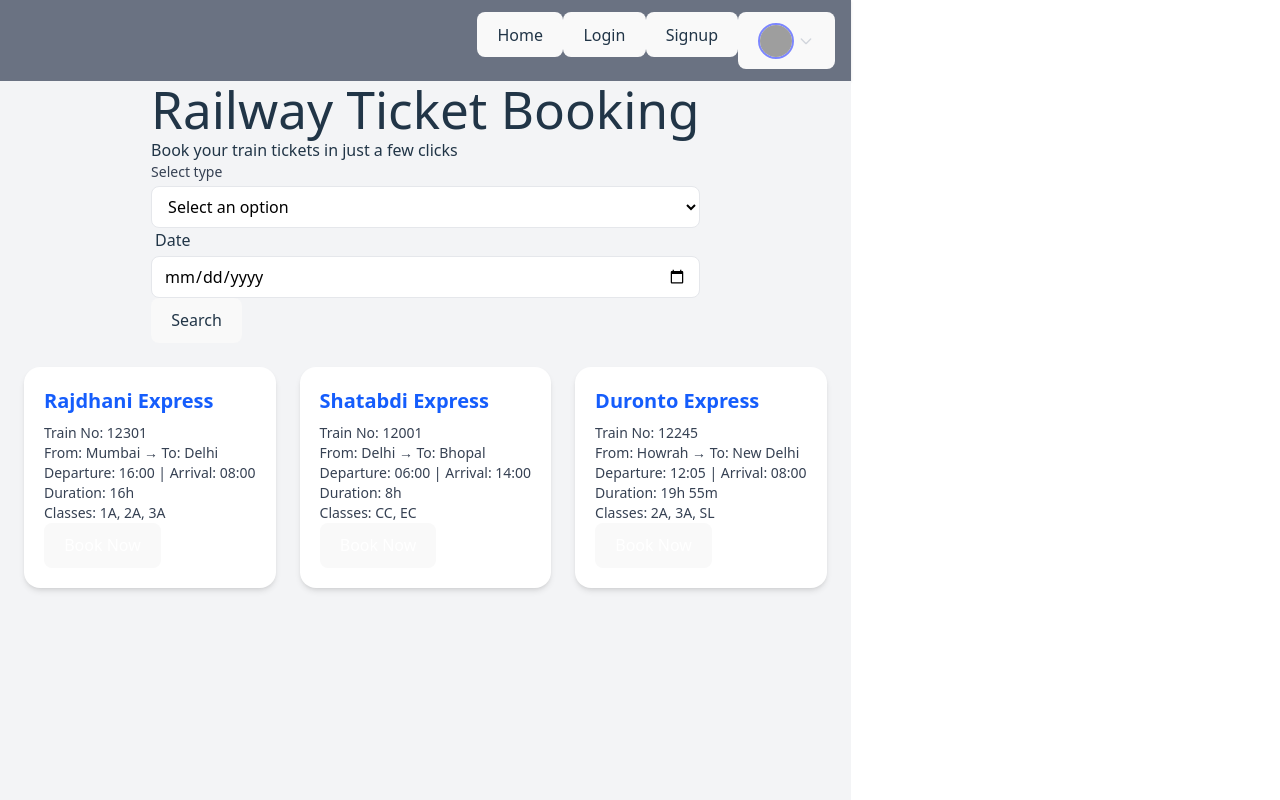
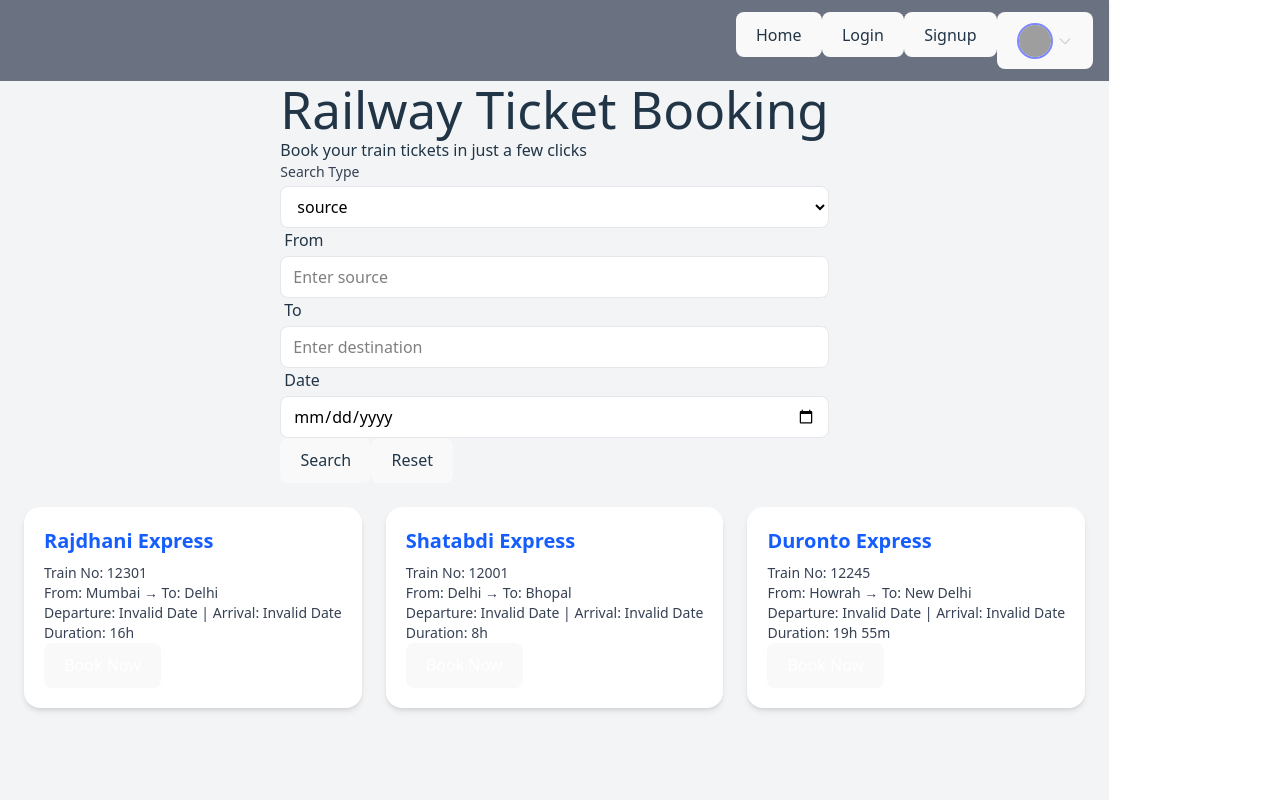
Before and after one commit to santoshmethre22/Rail_way, a React (Vite) app in the folder frontend/: page / in a window 1280 px wide. Shown: the top 800 px of the page. Built offline with nearby package versions, Linux system fonts and the light colour scheme; grey boxes are pictures that could not be loaded.

Commit message:
train search component change

```diff
--- a/frontend/src/components/Search.jsx
+++ b/frontend/src/components/Search.jsx
@@ -1,35 +1,57 @@
-import React, { useState } from 'react';
+import React, { useState } from "react";
 import { Input, Select } from "./index.js";
+import { useNavigate } from "react-router-dom";
+import trainService from "../server/trainService.js";
 
 const RailwaySearch = () => {
-  const [trainName, setTrainName] = useState('');
-  const [source, setSource] = useState('');
-  const [destination, setDestination] = useState('');
-  const [trainNumber, setTrainNumber] = useState('');
-  const [travelDate, setTravelDate] = useState('');
-  const [selectType, setSelecttype] = useState("source");
+
+
+  const navigate=useNavigate()
+  const [name, setTrainName] = useState("");
+  const [source, setSource] = useState("");
+  const [destination, setDestination] = useState("");
+  const [number, setTrainNumber] = useState("");
+  const [departureDate, setDepartureDate] = useState("");
+  const [type, setType] = useState("source");
+
+  const train=[];
 
   const resetForm = () => {
-    setTrainName('');
-    setSource('');
-    setDestination('');
-    setTrainNumber('');
-    setTravelDate('');
+    setTrainName("");
+    setSource("");
+    setDestination("");
+    setTrainNumber("");
+    setDepartureDate("");
+    setType("source");
   };
 
   const formatDate = (dateString) => {
-    if (!dateString) return 'Date not selected';
-    const options = { weekday: 'long', year: 'numeric', month: 'long', day: 'numeric' };
-    return new Date(dateString).toLocaleDateString('en-US', options);
-  };
-
-  const handleSelect = (e) => {
-    setSelecttype(e.target.value);
+    if (!dateString) return "Date not selected";
+    const options = {
+      weekday: "long",
+      year: "numeric",
+      month: "long",
+      day: "numeric",
+    };
+    return new Date(dateString).toLocaleDateString("en-US", options);
   };
 
   const handleSubmit = async (e) => {
     e.preventDefault();
-    console.log({ trainName, trainNumber, source, destination, travelDate,selectType });
+    try {
+
+      const payload = { name, source, destination, number, departureDate, type };
+      console.log("Search Payload:", payload);
+      const data =await trainService.searchTrain(payload);
+
+    if (!data ) {
+      alert("No trains found");
+      return;
+    }
+    navigate("/searched-train", { state: { train: data} });
+    } catch (error) {
+      console.error("Error:", error);
+    }
   };
 
   return (
@@ -40,37 +62,15 @@
       </div>
 
       <Select
-        label="Select type"
-        options={["trainNumber", "trainName"]}
-        value={selectType}
-        onChange={handleSelect}
+        label="Search Type"
+        options={["source", "trainNumber", "trainName"]}
+        value={type}
+        onChange={(e) => setType(e.target.value)}
       />
 
       <div>
         <form onSubmit={handleSubmit}>
-          {selectType && (
-            <div>
-              {selectType === "trainNumber" && (
-                <Input
-                  label="Train Number"
-                  placeholder="Enter train number"
-                  value={trainNumber}
-                  onChange={(e) => setTrainNumber(e.target.value)}
-                />
-              )}
-
-              {selectType === "trainName" && (
-                <Input
-                  label="Train Name"
-                  placeholder="Enter Train Name"
-                  value={trainName}
-                  onChange={(e) => setTrainName(e.target.value)}
-                />
-              )}
-            </div>
-          )}
-
-          {!selectType && (
+          {type === "source" && (
             <div>
               <Input
                 label="From"
@@ -87,23 +87,44 @@
             </div>
           )}
 
+          {type === "trainNumber" && (
+            <Input
+              label="Train Number"
+              placeholder="Enter train number"
+              value={number}
+              onChange={(e) => setTrainNumber(e.target.value)}
+            />
+          )}
+
+          {type === "trainName" && (
+            <Input
+              label="Train Name"
+              placeholder="Enter train name"
+              value={name}
+              onChange={(e) => setTrainName(e.target.value)}
+            />
+          )}
+
           <div>
             <Input
               label="Date"
-              placeholder="Select date"
               type="date"
-              value={travelDate}
-              onChange={(e) => setTravelDate(e.target.value)}
+              value={departureDate}
+              onChange={(e) => setDepartureDate(e.target.value)}
             />
           </div>
 
           <button type="submit">Search</button>
+
+          <button type="button" onClick={resetForm}>
+            Reset
+          </button>
         </form>
       </div>
 
-      {travelDate && (
+      {departureDate && (
         <div className="selected-date">
-          <h3>Showing results for: {formatDate(travelDate)}</h3>
+          <h3>Showing results for: {formatDate(departureDate)}</h3>
         </div>
       )}
     </div>
--- /dev/null
+++ b/frontend/src/components/Train/SearchedTrain.jsx
@@ -0,0 +1,23 @@
+import React from 'react'
+import { useLocation } from 'react-router-dom';
+import {TrainCard} from "../index.js"
+
+
+function SearchedTrain() {
+  const location = useLocation();
+  const { train } = location.state || {};
+
+  if (!train || train.length === 0) {
+    return <div>No train in this route</div>;
+  }
+
+  return (
+    <div className="grid grid-cols-1 sm:grid-cols-2 lg:grid-cols-3 gap-6 px-6 max-w-screen-xl mx-auto">
+      {train.map((t) => (
+        <TrainCard key={t._id} train={t} />
+      ))}
+    </div>
+  );
+}
+
+export default SearchedTrain;
--- a/frontend/src/components/Train/TrainCard.jsx
+++ b/frontend/src/components/Train/TrainCard.jsx
@@ -5,6 +5,10 @@
 function TrainCard({ train }) {
 
   const navigate=useNavigate()
+
+  const departureDate = new Date(train.departureDate).toLocaleDateString();
+const arrivalDate = new Date(train.arrivalDate).toLocaleDateString();
+
   return (
     <div className="bg-white rounded-2xl shadow-md p-5 hover:shadow-lg hover:scale-[1.02] transition-transform duration-200">
       <h2 className="text-xl font-semibold text-blue-600 mb-2">
@@ -18,15 +22,15 @@
         <span className="font-medium">To:</span> {train.destination}
       </p>
       <p className="text-gray-700 text-sm">
-        <span className="font-medium">Departure:</span> {train.departure} |{" "}
-        <span className="font-medium">Arrival:</span> {train.arrival}
+        <span className="font-medium">Departure:</span> { departureDate} |{" "}
+        <span className="font-medium">Arrival:</span> { arrivalDate}
       </p>
       <p className="text-gray-700 text-sm">
         <span className="font-medium">Duration:</span> {train.duration}
       </p>
-      <p className="text-gray-700 text-sm">
+      {/* <p className="text-gray-700 text-sm">
         <span className="font-medium">Classes:</span> {train.classes.join(", ")}
-      </p>
+      </p> */}
 
       <div>
        <Button onClick={() => navigate("/booking",{state:{train}})}
--- a/frontend/src/server/trainService.js
+++ b/frontend/src/server/trainService.js
@@ -2,12 +2,10 @@
 
 class TrainService {
   api;
-
   constructor() {
     this.api = axios.create({
       baseURL: "http://localhost:5000",
     });
-
     const token = localStorage.getItem("token");
     if (token) {
       this.api.defaults.headers.common["Authorization"] = `Bearer ${token}`;
@@ -46,7 +44,6 @@
     }
   }
 
-
   async getAllTrain(){
     try {
         const res=this.api.get("/api/train/get-all-trains");
@@ -66,27 +63,17 @@
       selectType: type
   }){
     try {
-    const res=await this.api.get("/api/tain/search-train",{
-      source,
-      destination,
-      name,
-      number,
-      departureDate,
-      type
+    const res=await this.api.post("/api/train/search-train",{
+  source, destination, name, number, departureDate, type
 })
 
-
-    //if()
-
-    return res.data.trains;
+    return res.data.train;
 
     } catch (error) {
-
+       console.error("Error searching trains:", error);
     }
 
   }
-
-
 
 
 }
```
Also changed, not shown: 2 other files (tests, documents, lock files or other folders). Lines whose indentation alone changed are shown as unchanged.
